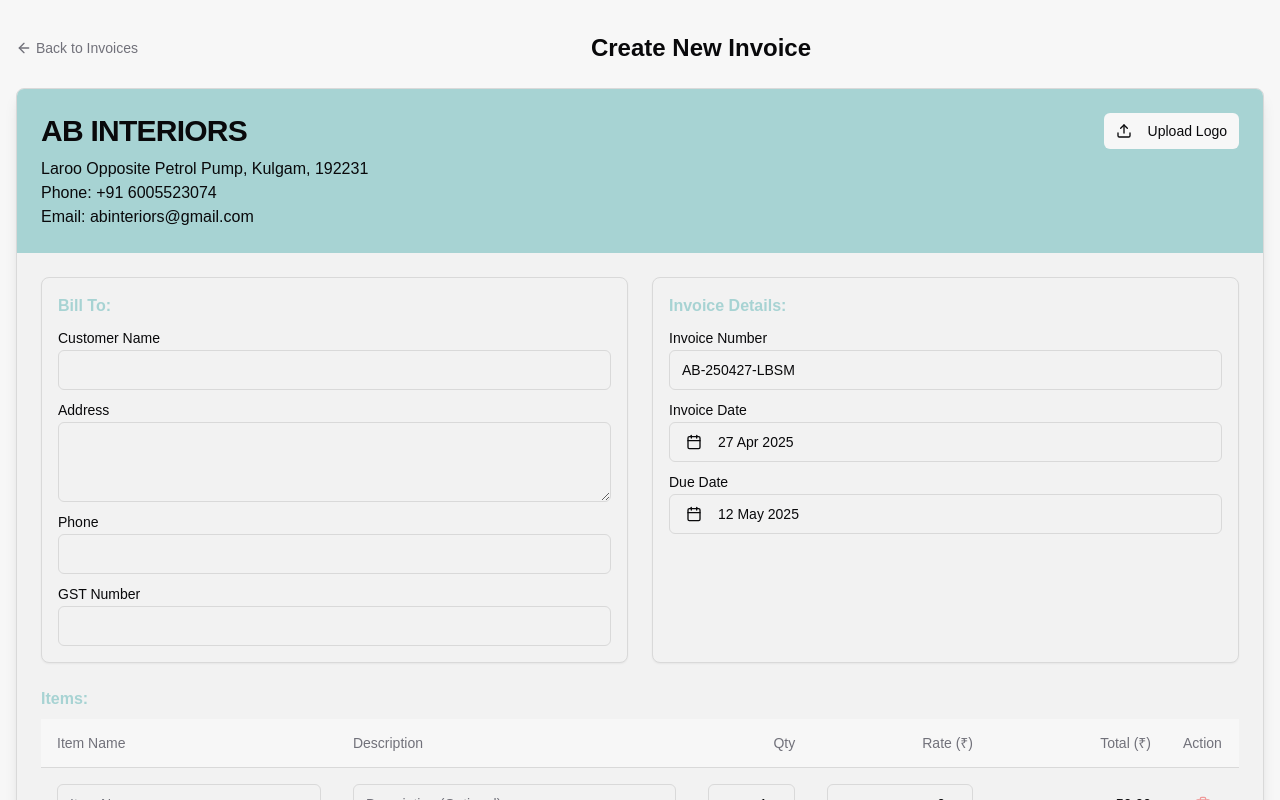
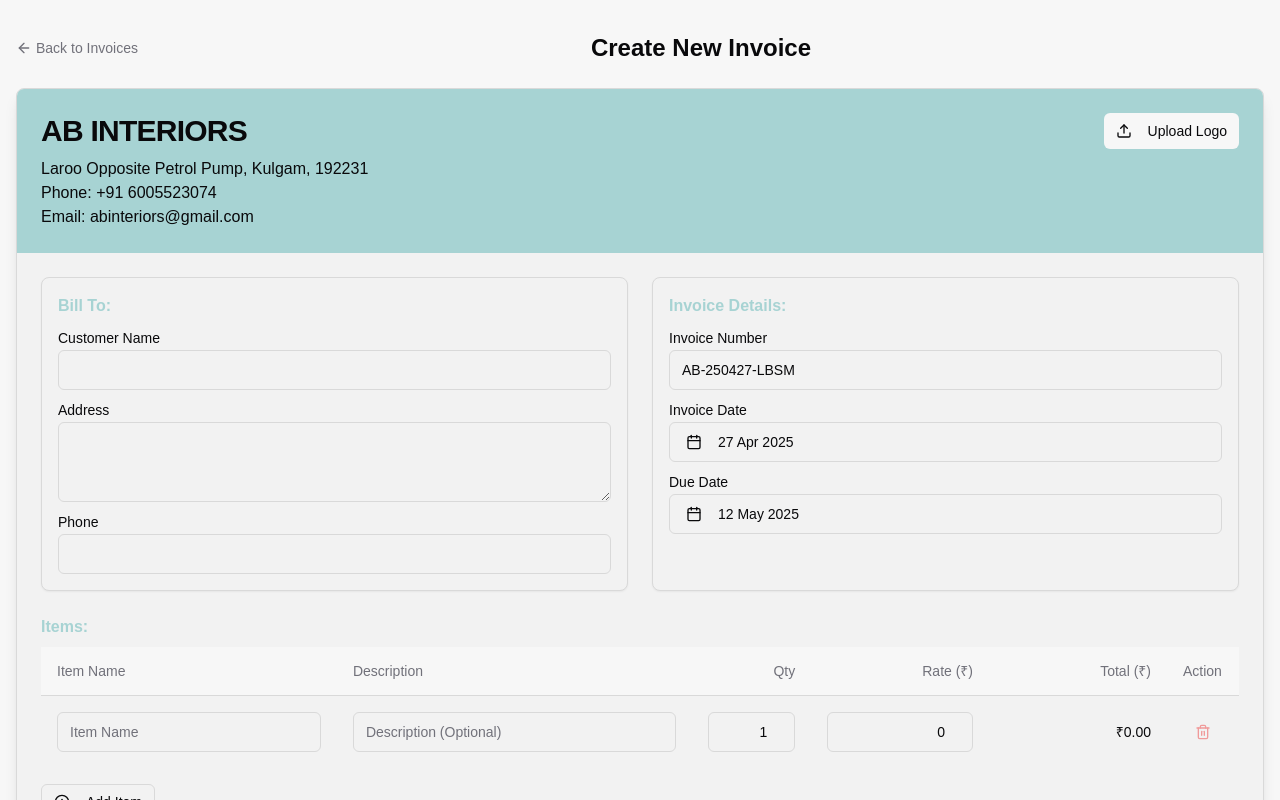
Before and after one commit to Eshaniqbal/AB_INTERIOR, a Next.js app: page /invoices/new in a window 1280 px wide. Shown: the top 800 px of the page. Built offline with nearby package versions, Linux system fonts and the light colour scheme.

Commit message:
added Whatsapp Sending Feature

```diff
--- a/src/components/invoice-form.tsx
+++ b/src/components/invoice-form.tsx
@@ -319,11 +319,7 @@ export function InvoiceForm({ initialData, onSubmit, onCancel, logo, onLogoUploa
                         <Input id="customerPhone" {...register('customerPhone')} />
                          {errors.customerPhone && <p className="text-destructive text-sm mt-1">{errors.customerPhone.message}</p>}
                     </div>
-                     <div>
-                        <Label htmlFor="customerGst">GST Number</Label>
-                        <Input id="customerGst" {...register('customerGst')} />
-                         {errors.customerGst && <p className="text-destructive text-sm mt-1">{errors.customerGst.message}</p>}
-                    </div>
+
                  </div>
              </Card>
 
```
